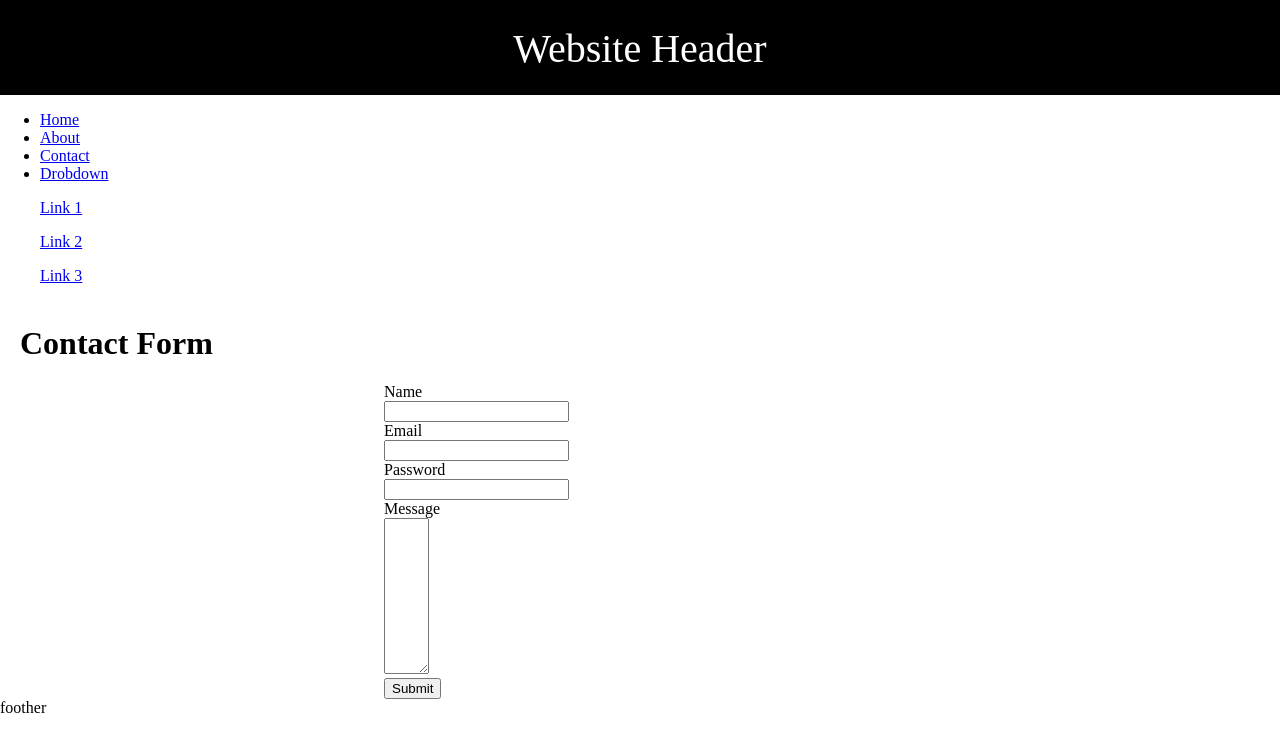
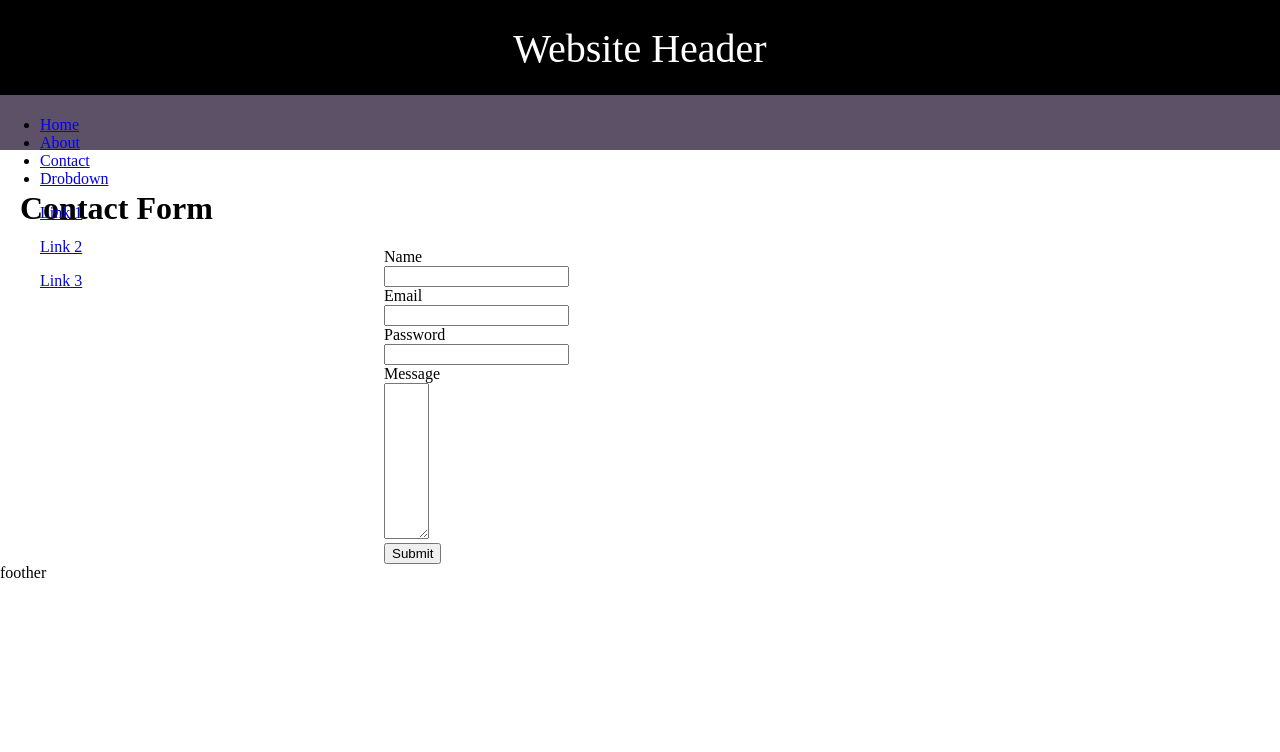
Before and after one commit to Esmaily22/Assignment-9, a plain HTML site: page index.html in a window 1280 px wide. Drawn offline with Linux system fonts and the light colour scheme.

Commit message:
sit properties for div3

```diff
--- a/index.html
+++ b/index.html
@@ -34,6 +34,11 @@
             margin-inline: auto;
             box-sizing: border-box;
         }
+        #dev3{
+            background-color: rgb(93, 81, 104);
+            height: 50px;
+            padding-top: 5px;
+           }
 
 
     </style>
```
